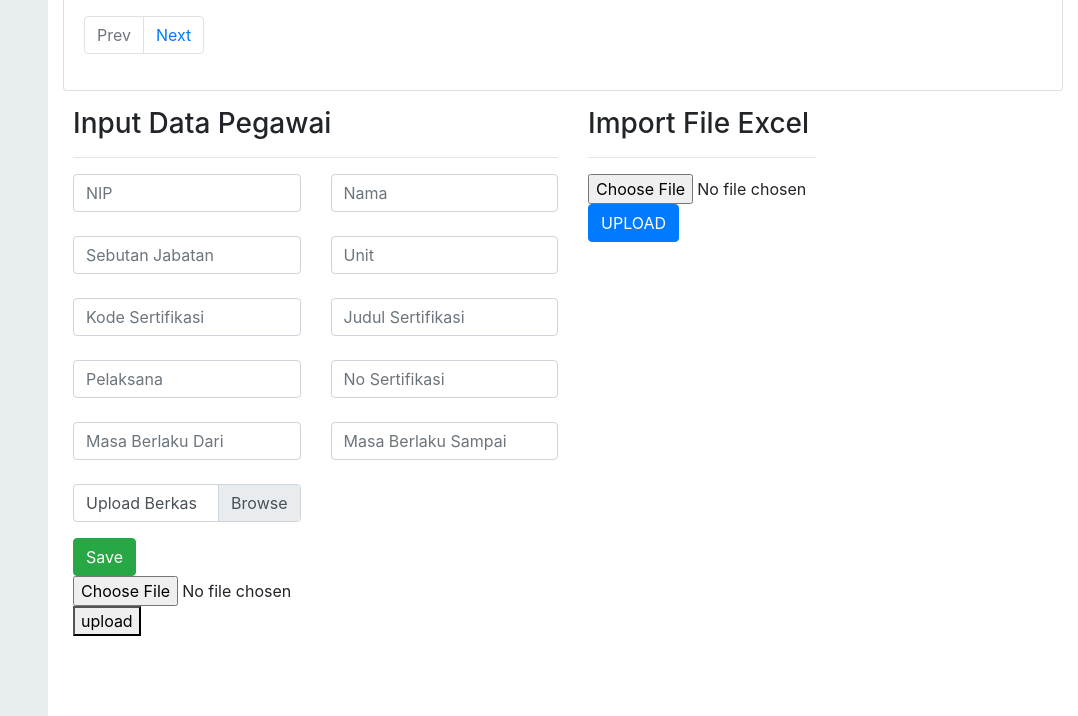
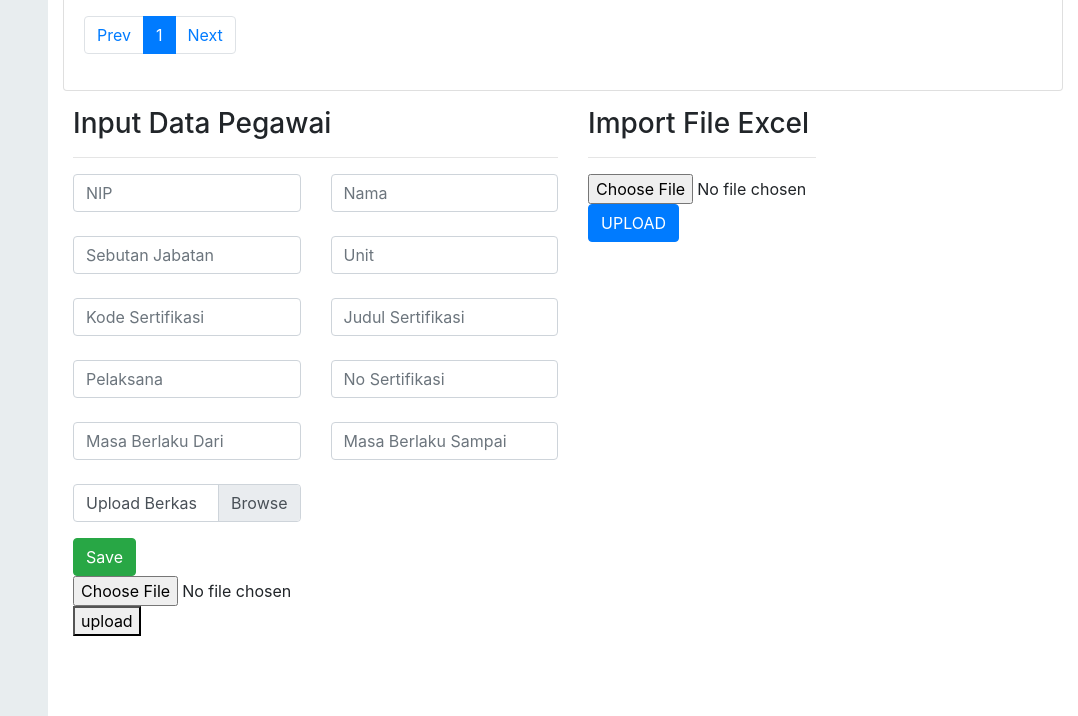
Before and after one commit to GunturWidodo/plnn, a PHP site: page /sertifikasi.php in a window 1280 px wide. Shown: the part 390-1106 px from the top of the page, without its empty margins (202-1280 px from the left). Run offline with PHP 8.4, Linux system fonts and the light colour scheme; the visitor is signed in with stand-in values (Sample User, id 1); data that the repository does not hold is empty; some libraries are stand-ins or nearby versions.

Commit message:
Update sertifikasi.php

```diff
--- a/sertifikasi.php
+++ b/sertifikasi.php
@@ -159,12 +159,17 @@
                   </table>
                   <div class="page">
                     <ul class="pagination">
-                      <li class="page-item disabled"><a class="page-link" href="#">Prev</a></li>
+                      <li class="page-item"><a class="page-link" href="?halaman=<?php echo $page-1; /*echo if (page=1) {page=page;}*/ ?>">Prev</a></li>
                       <?php
-                        for ($i=1; $i < $pages; $i++) { ?>
+                          for ($i=max($page-2, 1); $i<max(1, min($pages,$page)); $i++) { ?>
                           <li class="page-item"><a class="page-link" href="?halaman=<?php echo $i; ?>"><?php echo $i; ?></a></li>
                       <?php } ?>
-                      <li class="page-item"><a class="page-link" href="#">Next</a></li>
+                      <li class="page-item active"><a class="page-link" href="?halaman=<?php echo $i; ?>"><?php echo $page; ?></a></li>
+                      <?php
+                          for ($i=max($page+1, 1); $i<=max(1, min($pages,$page+3)); $i++) { ?>
+                          <li class="page-item"><a class="page-link" href="?halaman=<?php echo $i; ?>"><?php echo $i; ?></a></li>
+                      <?php } ?>
+                      <li class="page-item"><a class="page-link" href="?halaman=<?php echo $page+1; ?>">Next</a></li>
                     </ul>
                   </div>
                 </div>
```
